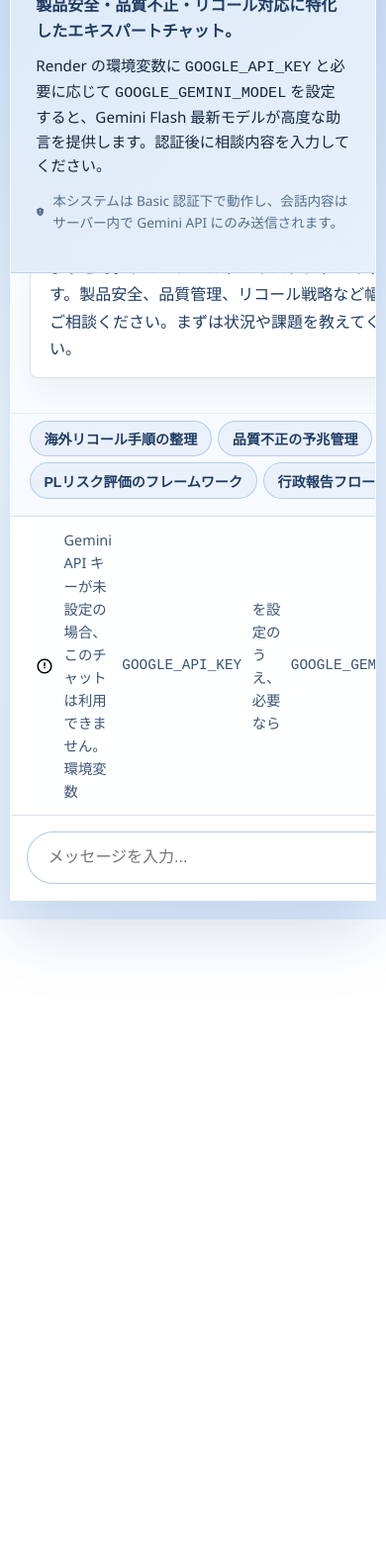
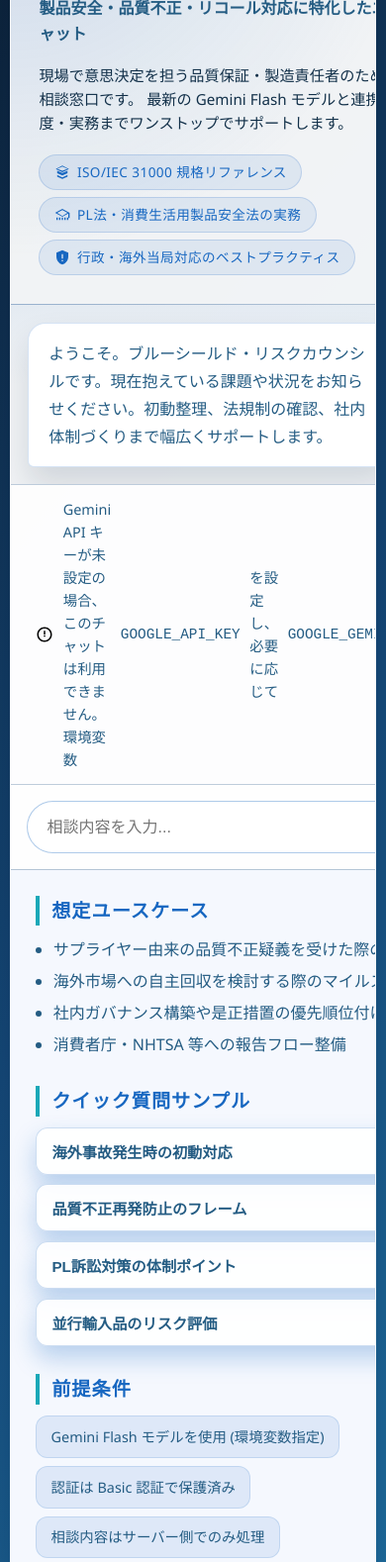
Before and after one commit to dzr01145/PS-RISK-AI, a website: page public/index.html in a window 390 px wide. Shown: the part 160-1738 px from the top of the page at 99% size. Before the commit the page ends 1089 px from the top, so only its background shows below. Drawn offline with Linux system fonts and the light colour scheme.

Commit message:
Rebuild risk advisor chatbot experience

```diff
--- a/public/index.html
+++ b/public/index.html
@@ -3,222 +3,306 @@
 <head>
   <meta charset="utf-8">
   <meta name="viewport" content="width=device-width, initial-scale=1.0">
-  <title>ブルーシールド・リスクアドバイザー</title>
+  <title>ブルーシールド・リスクカウンシル</title>
   <style>
     :root {
+      color-scheme: light dark;
       font-family: "Segoe UI", "Hiragino Kaku Gothic ProN", "Yu Gothic", sans-serif;
       line-height: 1.6;
-      color-scheme: light dark;
-      --akane-primary: #115cbd;
-      --akane-primary-soft: #eff5ff;
-      --akane-surface: rgba(250, 253, 255, 0.97);
-      --akane-text-strong: #13253f;
-      --akane-text-soft: #1f3c63;
-      --akane-border: rgba(35, 98, 173, 0.18);
+      --bg-main: linear-gradient(130deg, #0b1e33 0%, #15497a 55%, #1f70a3 100%);
+      --panel: rgba(255, 255, 255, 0.94);
+      --border: rgba(24, 73, 126, 0.28);
+      --blue: #1767c1;
+      --blue-soft: rgba(23, 103, 193, 0.09);
+      --accent: #1aa8b8;
+      --text-strong: #123049;
+      --text-soft: #245c83;
+      --shadow: 0 32px 65px rgba(13, 28, 52, 0.28);
     }
+
     * {
       box-sizing: border-box;
     }
+
     body {
       margin: 0;
       min-height: 100vh;
       display: flex;
       justify-content: center;
       align-items: center;
-      padding: 2rem 1rem;
-      background:
-        radial-gradient(circle at top, rgba(40, 120, 205, 0.22), transparent 55%),
-        linear-gradient(120deg, #f4f9ff, #e5f0ff);
-      color: var(--akane-text-strong);
+      padding: clamp(1.4rem, 3vw, 2.4rem);
+      background: var(--bg-main);
+      color: var(--text-strong);
     }
+
     main {
-      width: min(880px, 96vw);
-      background: var(--akane-surface);
+      width: min(960px, 96vw);
+      display: grid;
+      gap: 0;
+      background: var(--panel);
       border-radius: 28px;
-      box-shadow: 0 30px 65px rgba(22, 72, 140, 0.18);
-      backdrop-filter: blur(10px);
       overflow: hidden;
-      display: flex;
-      flex-direction: column;
-      border: 1px solid rgba(255, 255, 255, 0.5);
+      box-shadow: var(--shadow);
+      border: 1px solid rgba(255, 255, 255, 0.4);
     }
+
     header {
-      padding: clamp(1.6rem, 4vw, 2.6rem);
-      border-bottom: 1px solid var(--akane-border);
-      background: linear-gradient(135deg, rgba(17, 92, 189, 0.12), rgba(88, 151, 226, 0.12));
+      padding: clamp(1.8rem, 4vw, 2.6rem);
+      background: radial-gradient(circle at top left, rgba(23, 103, 193, 0.18), transparent 60%);
+      border-bottom: 1px solid var(--border);
     }
+
     h1 {
       margin: 0;
-      font-size: clamp(2rem, 4vw, 2.8rem);
-      color: var(--akane-primary);
-      letter-spacing: 0.08em;
+      font-weight: 700;
+      font-size: clamp(2.1rem, 4.5vw, 2.8rem);
+      color: var(--blue);
+      letter-spacing: 0.06em;
     }
-    .tagline {
-      margin: 0.3rem 0 0.6rem;
+
+    .lead {
+      margin: 0.6rem 0 1rem;
+      font-size: clamp(1rem, 2.5vw, 1.15rem);
+      color: var(--text-soft);
       font-weight: 600;
-      font-size: clamp(1rem, 2.4vw, 1.1rem);
-      color: var(--akane-text-soft);
     }
-    header p.lead {
+
+    .descriptor {
       margin: 0;
-      font-size: clamp(0.95rem, 2.4vw, 1rem);
+      font-size: clamp(0.95rem, 2.2vw, 1.05rem);
     }
-    .security-note {
-      margin-top: 0.8rem;
+
+    .badge-row {
+      margin-top: 1.2rem;
+      display: flex;
+      flex-wrap: wrap;
+      gap: 0.6rem;
+    }
+
+    .badge {
+      display: inline-flex;
+      align-items: center;
+      gap: 0.45rem;
+      padding: 0.4rem 0.9rem;
+      border-radius: 999px;
       font-size: 0.85rem;
-      color: rgba(31, 60, 99, 0.72);
-      display: flex;
-      gap: 0.5rem;
-      align-items: center;
+      letter-spacing: 0.03em;
+      color: var(--blue);
+      background: var(--blue-soft);
+      border: 1px solid rgba(23, 103, 193, 0.18);
     }
-    .security-note svg {
-      width: 18px;
-      height: 18px;
+
+    .badge svg {
+      width: 16px;
+      height: 16px;
       fill: currentColor;
     }
-    .chat-wrapper {
+
+    .body {
       display: grid;
-      grid-template-rows: 1fr auto auto;
-      height: min(72vh, 560px);
+      grid-template-columns: minmax(0, 3fr) minmax(0, 2fr);
+      min-height: clamp(520px, 70vh, 640px);
     }
+
+    .chat-panel {
+      display: grid;
+      grid-template-rows: minmax(0, 1fr) auto auto;
+      border-right: 1px solid var(--border);
+    }
+
     .messages {
-      padding: clamp(1.2rem, 3vw, 1.8rem);
+      padding: clamp(1.4rem, 3vw, 2rem);
       overflow-y: auto;
       scroll-behavior: smooth;
       display: flex;
       flex-direction: column;
+      gap: 1.1rem;
+      background: linear-gradient(180deg, rgba(23, 103, 193, 0.06) 0%, transparent 45%);
     }
+
     .bubble {
       max-width: min(78%, 420px);
-      padding: 0.95rem 1.2rem;
-      margin-bottom: 1rem;
-      border-radius: 22px;
+      padding: 1rem 1.25rem;
+      border-radius: 18px;
+      line-height: 1.75;
+      box-shadow: 0 18px 32px rgba(16, 37, 64, 0.14);
+      word-break: break-word;
       white-space: pre-wrap;
-      word-break: break-word;
-      box-shadow: 0 18px 35px rgba(0, 0, 0, 0.05);
-      line-height: 1.7;
     }
+
     .bubble.user {
-      background: var(--akane-primary);
+      margin-left: auto;
       color: #fff;
-      margin-left: auto;
-      border-bottom-right-radius: 8px;
+      background: linear-gradient(135deg, #1767c1, #1aa8b8);
+      border-bottom-right-radius: 6px;
     }
+
     .bubble.bot {
+      margin-right: auto;
       background: #ffffff;
-      border: 1px solid rgba(35, 98, 173, 0.18);
-      color: var(--akane-text-soft);
-      margin-right: auto;
-      border-bottom-left-radius: 8px;
+      border: 1px solid rgba(23, 103, 193, 0.18);
+      color: var(--text-soft);
+      border-bottom-left-radius: 6px;
     }
-    .bubble.bot.thinking {
+
+    .bubble.bot.thinking::after {
+      content: "•••";
+      margin-left: 0.8rem;
+      letter-spacing: 0.22em;
+      opacity: 0.6;
+      animation: pulse 1.1s infinite ease-in-out;
+    }
+
+    @keyframes pulse {
+      0%, 100% { opacity: 0.3; transform: translateY(0); }
+      50% { opacity: 0.8; transform: translateY(-1px); }
+    }
+
+    .status-bar {
       display: flex;
       align-items: center;
-      gap: 0.5rem;
-      color: rgba(31, 60, 99, 0.85);
+      gap: 0.6rem;
+      padding: 0.8rem 1.6rem;
+      font-size: 0.9rem;
+      border-top: 1px solid var(--border);
+      background: rgba(255, 255, 255, 0.85);
+      color: var(--text-soft);
     }
-    .bubble.bot.thinking::after {
-      content: "";
-      width: 6px;
-      height: 6px;
-      border-radius: 999px;
-      background: currentColor;
-      box-shadow: 9px 0 0 currentColor, 18px 0 0 currentColor;
-      animation: dots 1s infinite linear;
-    }
-    @keyframes dots {
-      0%   { box-shadow: 9px 0 0 currentColor, 18px 0 0 currentColor; }
-      33%  { box-shadow: 9px 0 0 currentColor, 18px 0 -6px currentColor; }
-      66%  { box-shadow: 9px 0 -6px currentColor, 18px 0 -6px currentColor; }
-      100% { box-shadow: 9px 0 0 currentColor, 18px 0 0 currentColor; }
-    }
-    .status-bar {
-      padding: 0.75rem 1.6rem;
-      font-size: 0.9rem;
-      border-top: 1px solid var(--akane-border);
-      color: rgba(31, 60, 99, 0.88);
-      background: rgba(255, 255, 255, 0.76);
-      display: flex;
-      align-items: center;
-      gap: 0.65rem;
-    }
+
     .status-bar svg {
       width: 18px;
       height: 18px;
       flex-shrink: 0;
     }
+
     .status-bar.error {
-      color: #af2a2a;
-      background: rgba(255, 235, 235, 0.9);
+      color: #c0392b;
+      background: rgba(255, 237, 233, 0.92);
+      border-top-color: rgba(192, 57, 43, 0.18);
     }
+
     .status-bar.success {
-      color: #136c3b;
-      background: rgba(229, 247, 238, 0.94);
+      color: #1f7a4d;
+      background: rgba(230, 249, 240, 0.92);
+      border-top-color: rgba(31, 122, 77, 0.18);
     }
+
     form {
       display: flex;
       gap: 0.9rem;
-      padding: clamp(1rem, 3vw, 1.4rem);
-      background: rgba(255, 255, 255, 0.95);
-      border-top: 1px solid var(--akane-border);
+      padding: clamp(1rem, 2.5vw, 1.4rem);
+      border-top: 1px solid var(--border);
+      background: rgba(255, 255, 255, 0.92);
     }
+
     input[type="text"] {
       flex: 1;
-      border: 1px solid rgba(17, 92, 189, 0.32);
+      border: 1px solid rgba(23, 103, 193, 0.35);
       border-radius: 999px;
-      padding: 0.95rem 1.3rem;
+      padding: 1rem 1.25rem;
       font-size: 1rem;
-      background: rgba(255, 255, 255, 0.94);
-      color: inherit;
       transition: border 0.2s ease, box-shadow 0.2s ease;
+      background: rgba(255, 255, 255, 0.98);
+      color: var(--text-strong);
     }
+
     input[type="text"]:focus {
       outline: none;
-      border-color: var(--akane-primary);
-      box-shadow: 0 0 0 4px rgba(17, 92, 189, 0.22);
+      border-color: var(--blue);
+      box-shadow: 0 0 0 4px rgba(23, 103, 193, 0.18);
     }
+
     button {
       border: none;
       border-radius: 999px;
       padding: 0.95rem 1.9rem;
-      background: var(--akane-primary);
+      font-size: 1rem;
+      font-weight: 600;
       color: #fff;
-      font-weight: 600;
-      font-size: 1rem;
+      background: linear-gradient(135deg, #1767c1, #1aa8b8);
       cursor: pointer;
-      transition: transform 0.15s ease, box-shadow 0.15s ease;
+      transition: transform 0.18s ease, box-shadow 0.18s ease;
+      box-shadow: 0 12px 24px rgba(23, 103, 193, 0.28);
     }
+
     button:hover {
       transform: translateY(-1px);
-      box-shadow: 0 12px 20px rgba(17, 92, 189, 0.24);
+      box-shadow: 0 16px 28px rgba(23, 103, 193, 0.32);
     }
+
     button:disabled {
       cursor: not-allowed;
-      background: #d57676;
+      background: rgba(23, 103, 193, 0.5);
       box-shadow: none;
     }
-    .suggestions {
-      padding: 0.4rem clamp(1.2rem, 3vw, 1.6rem) 1.1rem;
+
+    .guide-panel {
+      padding: clamp(1.6rem, 3vw, 2.4rem);
+      display: flex;
+      flex-direction: column;
+      gap: 1.8rem;
+      background: rgba(246, 250, 255, 0.84);
+    }
+
+    .guide-panel h2 {
+      margin: 0;
+      font-size: 1.2rem;
+      color: var(--blue);
+      letter-spacing: 0.05em;
+      border-left: 4px solid var(--accent);
+      padding-left: 0.75rem;
+    }
+
+    .guide-panel section {
+      display: grid;
+      gap: 0.7rem;
+    }
+
+    .guide-panel ul {
+      margin: 0;
+      padding-left: 1.1rem;
+      display: grid;
+      gap: 0.4rem;
+      color: var(--text-soft);
+    }
+
+    .chips {
       display: flex;
       flex-wrap: wrap;
+      gap: 0.5rem;
+    }
+
+    .chip {
+      border-radius: 12px;
+      padding: 0.55rem 0.9rem;
+      background: rgba(23, 103, 193, 0.1);
+      color: var(--text-soft);
+      font-size: 0.9rem;
+      border: 1px solid rgba(23, 103, 193, 0.15);
+    }
+
+    .suggestions {
+      display: grid;
       gap: 0.6rem;
-      background: rgba(247, 250, 255, 0.82);
-      border-top: 1px solid rgba(17, 92, 189, 0.08);
     }
-    .suggestion {
-      border: 1px solid rgba(17, 92, 189, 0.25);
-      border-radius: 999px;
-      padding: 0.55rem 1rem;
-      background: rgba(17, 92, 189, 0.06);
-      color: var(--akane-text-soft);
-      font-size: 0.92rem;
+
+    .suggestion-btn {
+      border: 1px solid rgba(23, 103, 193, 0.22);
+      border-radius: 12px;
+      padding: 0.75rem 0.95rem;
+      text-align: left;
+      font-size: 0.95rem;
+      background: rgba(255, 255, 255, 0.9);
+      color: var(--text-soft);
       cursor: pointer;
-      transition: background 0.2s ease, transform 0.2s ease;
+      transition: border 0.2s ease, box-shadow 0.2s ease;
     }
-    .suggestion:hover {
-      background: rgba(17, 92, 189, 0.16);
-      transform: translateY(-1px);
+
+    .suggestion-btn:hover {
+      border-color: var(--blue);
+      box-shadow: 0 12px 20px rgba(23, 103, 193, 0.18);
     }
+
     .sr-only {
       position: absolute;
       width: 1px;
@@ -230,26 +314,33 @@
       white-space: nowrap;
       border: 0;
     }
-    @media (max-width: 640px) {
+
+    @media (max-width: 920px) {
+      .body {
+        grid-template-columns: 1fr;
+      }
+      .chat-panel {
+        border-right: none;
+        border-bottom: 1px solid var(--border);
+      }
+    }
+
+    @media (max-width: 620px) {
       body {
-        padding: 1.2rem 0.6rem;
+        padding: 0.6rem;
       }
       main {
         border-radius: 0;
         width: 100%;
       }
-      .chat-wrapper {
-        height: 75vh;
+      .messages {
+        padding: 1.1rem;
       }
       button {
-        padding: 0.9rem 1.2rem;
+        padding: 0.9rem 1.4rem;
       }
-      .suggestions {
+      .badge-row {
         gap: 0.4rem;
-      }
-      .suggestion {
-        padding: 0.45rem 0.85rem;
-        font-size: 0.88rem;
       }
     }
   </style>
@@ -257,31 +348,68 @@
 <body>
   <main>
     <header>
-      <h1>ブルーシールド・リスクアドバイザー</h1>
-      <p class="tagline">製品安全・品質不正・リコール対応に特化したエキスパートチャット。</p>
-      <p class="lead">Render の環境変数に <code>GOOGLE_API_KEY</code> と必要に応じて <code>GOOGLE_GEMINI_MODEL</code> を設定すると、Gemini Flash 最新モデルが高度な助言を提供します。認証後に相談内容を入力してください。</p>
-      <p class="security-note">
-        <svg viewBox="0 0 24 24" aria-hidden="true"><path d="M12 1 3 5v6c0 5.55 3.84 10.74 9 12 5.16-1.26 9-6.45 9-12V5l-9-4Zm0 10.75c-.69 0-1.25-.56-1.25-1.25V7.5c0-.69.56-1.25 1.25-1.25s1.25.56 1.25 1.25v3c0 .69-.56 1.25-1.25 1.25Zm1.5 4.75h-3c-.41 0-.75-.34-.75-.75s.34-.75.75-.75h3c.41 0 .75.34.75.75s-.34.75-.75.75Z"/></svg>
-        本システムは Basic 認証下で動作し、会話内容はサーバー内で Gemini API にのみ送信されます。
+      <h1>ブルーシールド・リスクカウンシル</h1>
+      <p class="lead">製品安全・品質不正・リコール対応に特化したエキスパートチャット</p>
+      <p class="descriptor">
+        現場で意思決定を担う品質保証・製造責任者のために設計された相談窓口です。
+        最新の Gemini Flash モデルと連携し、戦略・制度・実務までワンストップでサポートします。
       </p>
+      <div class="badge-row">
+        <span class="badge">
+          <svg viewBox="0 0 24 24" aria-hidden="true"><path d="M12 2 2 7l10 5 9.97-4.99L12 2zm0 7.73L4.18 6.6 12 3.27l7.82 3.33L12 9.73zM12 13l-7.82-3.33.01 3.91L12 17l7.81-3.42v-3.91L12 13zM4.19 16.09 12 19.73l7.81-3.64v2.71L12 22l-7.81-3.2v-2.71z"/></svg>
+          ISO/IEC 31000 規格リファレンス
+        </span>
+        <span class="badge">
+          <svg viewBox="0 0 24 24" aria-hidden="true"><path d="M12 3 1 9l11 6 9-4.91V17h2V9L12 3Zm0 11L4.24 9 12 5l7.76 4L12 14Zm-7 2H3v4h2v-4Zm4 0H7v4h2v-4Zm4 0h-2v4h2v-4Zm4 0h-2v4h2v-4Zm4 0h-2v4h2v-4Z"/></svg>
+          PL法・消費生活用製品安全法の実務
+        </span>
+        <span class="badge">
+          <svg viewBox="0 0 24 24" aria-hidden="true"><path d="M12 1 3 5v6c0 5.55 3.84 10.74 9 12 5.16-1.26 9-6.45 9-12V5l-9-4Zm1 17h-2v-2h2v2Zm0-4h-2V7h2v7Z"/></svg>
+          行政・海外当局対応のベストプラクティス
+        </span>
+      </div>
     </header>
-    <div class="chat-wrapper">
-      <section class="messages" id="messages" aria-live="polite"></section>
-      <div class="suggestions" id="suggestions" aria-label="会話のきっかけ">
-        <button type="button" class="suggestion" data-message="海外向け製品のリコール手順の整理を手伝ってほしい。">海外リコール手順の整理</button>
-        <button type="button" class="suggestion" data-message="品質不正の兆候を早期に捉える仕組みを検討したい。">品質不正の予兆管理</button>
-        <button type="button" class="suggestion" data-message="製造物責任のリスク評価フレームワークを教えて。">PLリスク評価のフレームワーク</button>
-        <button type="button" class="suggestion" data-message="消費者庁への報告フロー構築で留意すべき点は？">行政報告フローの留意点</button>
-      </div>
+    <div class="body">
+      <section class="chat-panel">
+        <div class="messages" id="messages" aria-live="polite"></div>
         <div class="status-bar" id="status-bar" role="status">
           <svg viewBox="0 0 24 24" aria-hidden="true"><path d="M11 7h2v5h-2zm0 6h2v2h-2zm1-11C6.48 2 2 6.48 2 12s4.48 10 10 10 10-4.48 10-10S17.52 2 12 2Zm0 18c-4.41 0-8-3.59-8-8s3.59-8 8-8 8 3.59 8 8-3.59 8-8 8Z"/></svg>
-        Gemini API キーが未設定の場合、このチャットは利用できません。環境変数 <code>GOOGLE_API_KEY</code> を設定のうえ、必要なら <code>GOOGLE_GEMINI_MODEL</code> に <code>gemini-2.5-flash-latest</code> を指定してください。
+          Gemini API キーが未設定の場合、このチャットは利用できません。環境変数 <code>GOOGLE_API_KEY</code> を設定し、必要に応じて <code>GOOGLE_GEMINI_MODEL</code> を更新してください。
         </div>
         <form id="chat-form" autocomplete="off">
           <label class="sr-only" for="chat-input">メッセージを入力</label>
-        <input id="chat-input" type="text" name="message" placeholder="メッセージを入力..." required>
+          <input id="chat-input" type="text" name="message" placeholder="相談内容を入力..." required>
           <button type="submit">送信</button>
         </form>
+      </section>
+      <aside class="guide-panel">
+        <section>
+          <h2>想定ユースケース</h2>
+          <ul>
+            <li>サプライヤー由来の品質不正疑義を受けた際の初動整理</li>
+            <li>海外市場への自主回収を検討する際のマイルストーン設計</li>
+            <li>社内ガバナンス構築や是正措置の優先順位付け</li>
+            <li>消費者庁・NHTSA 等への報告フロー整備</li>
+          </ul>
+        </section>
+        <section>
+          <h2>クイック質問サンプル</h2>
+          <div class="suggestions">
+            <button type="button" class="suggestion-btn" data-message="海外での重大事故に関する初動対応の全体像を整理したい。">海外事故発生時の初動対応</button>
+            <button type="button" class="suggestion-btn" data-message="品質不正の再発防止策を構築するためのステップを教えてほしい。">品質不正再発防止のフレーム</button>
+            <button type="button" class="suggestion-btn" data-message="PL訴訟を見据えた証拠保全と社内体制の注意点を知りたい。">PL訴訟対策の体制ポイント</button>
+            <button type="button" class="suggestion-btn" data-message="並行輸入品の安全リスク評価をどう行えばよいか？">並行輸入品のリスク評価</button>
+          </div>
+        </section>
+        <section>
+          <h2>前提条件</h2>
+          <div class="chips">
+            <span class="chip">Gemini Flash モデルを使用 (環境変数指定)</span>
+            <span class="chip">認証は Basic 認証で保護済み</span>
+            <span class="chip">相談内容はサーバー側でのみ処理</span>
+          </div>
+        </section>
+      </aside>
     </div>
   </main>
   <script>
@@ -290,22 +418,13 @@
       const form = document.getElementById('chat-form');
       const input = document.getElementById('chat-input');
       const statusBar = document.getElementById('status-bar');
-      const suggestionButtons = document.querySelectorAll('.suggestion');
+      const suggestionButtons = document.querySelectorAll('.suggestion-btn');
 
       const conversation = [];
-      let isBusy = false;
+      let busy = false;
 
-      const addMessage = (text, role) => {
-        const bubble = document.createElement('div');
-        bubble.className = `bubble ${role}`;
-        bubble.textContent = text;
-        messagesEl.appendChild(bubble);
-        messagesEl.scrollTop = messagesEl.scrollHeight;
-        return bubble;
-      };
-
-      const updateStatus = (message, variant = "default") => {
-        statusBar.textContent = "";
+      const renderStatus = (text, variant = 'default') => {
+        statusBar.textContent = '';
         statusBar.classList.remove('error', 'success');
         if (variant === 'error') statusBar.classList.add('error');
         if (variant === 'success') statusBar.classList.add('success');
@@ -323,51 +442,63 @@
         }
         icon.appendChild(path);
         statusBar.appendChild(icon);
-        statusBar.appendChild(document.createTextNode(message));
+        statusBar.appendChild(document.createTextNode(text));
       };
 
-      const setBusy = (busy) => {
-        isBusy = busy;
-        input.disabled = busy;
-        form.querySelector('button[type="submit"]').disabled = busy;
+      const addMessage = (text, role) => {
+        const bubble = document.createElement('div');
+        bubble.className = `bubble ${role}`;
+        bubble.textContent = text;
+        if (role === 'bot') {
+          bubble.classList.add('bot');
+        } else {
+          bubble.classList.add('user');
+        }
+        messagesEl.appendChild(bubble);
+        messagesEl.scrollTop = messagesEl.scrollHeight;
+        return bubble;
       };
 
-      const sendMessage = async (text) => {
-        const trimmed = text.trim();
-        if (!trimmed || isBusy) return;
-        setBusy(true);
+      const setBusy = (state) => {
+        busy = state;
+        input.disabled = state;
+        form.querySelector('button[type="submit"]').disabled = state;
+      };
+
+      const sendMessage = async (rawText) => {
+        const trimmed = rawText.trim();
+        if (!trimmed || busy) return;
+
         addMessage(trimmed, 'user');
         conversation.push({ role: 'user', text: trimmed });
+        setBusy(true);
 
-        const thinkingBubble = addMessage('考え中...', 'bot');
-        thinkingBubble.classList.add('thinking');
+        const thinking = addMessage('考えています…', 'bot');
+        thinking.classList.add('thinking');
 
         try {
           const response = await fetch('/api/chat', {
             method: 'POST',
             headers: { 'Content-Type': 'application/json' },
-            body: JSON.stringify({
-              message: trimmed,
-              history: conversation
-            })
+            body: JSON.stringify({ message: trimmed, history: conversation })
           });
 
           if (!response.ok) {
-            const errorData = await response.json().catch(() => ({}));
-            throw new Error(errorData.error || `サーバーエラー (${response.status})`);
+            const data = await response.json().catch(() => ({}));
+            throw new Error(data.error || `サーバーエラー (${response.status})`);
           }
 
           const data = await response.json();
-          const reply = (data.reply || 'うまく返答できませんでした。もう一度試してください。').trim();
+          const reply = (data.reply || '回答が取得できませんでした。内容を整理して再度お試しください。').trim();
 
-          thinkingBubble.classList.remove('thinking');
-          thinkingBubble.textContent = reply;
+          thinking.classList.remove('thinking');
+          thinking.textContent = reply;
           conversation.push({ role: 'model', text: reply });
-          updateStatus(data.notice || 'Gemini モデルと接続中です。', 'success');
+          renderStatus(data.notice || 'Gemini モデルと接続しました。', 'success');
         } catch (error) {
-          thinkingBubble.classList.remove('thinking');
-          thinkingBubble.textContent = 'エラーが発生しました。少し時間をおいて再度お試しください。';
-          updateStatus(error.message || '予期しないエラーが発生しました。', 'error');
+          thinking.classList.remove('thinking');
+          thinking.textContent = 'エラーが発生しました。少し時間を空けて再試行してください。';
+          renderStatus(error.message || '予期しないエラーが発生しました。', 'error');
         } finally {
           setBusy(false);
           input.focus();
@@ -395,7 +526,7 @@
         });
       });
 
-      const welcome = 'ようこそ。ブルーシールド・リスクアドバイザーです。製品安全、品質管理、リコール戦略など幅広くご相談ください。まずは状況や課題を教えてください。';
+      const welcome = 'ようこそ。ブルーシールド・リスクカウンシルです。現在抱えている課題や状況をお知らせください。初動整理、法規制の確認、社内体制づくりまで幅広くサポートします。';
       addMessage(welcome, 'bot');
       conversation.push({ role: 'model', text: welcome });
     })();
```
Also changed, not shown: server.js (+82 -70 lines). Lines whose indentation alone changed are shown as unchanged.
